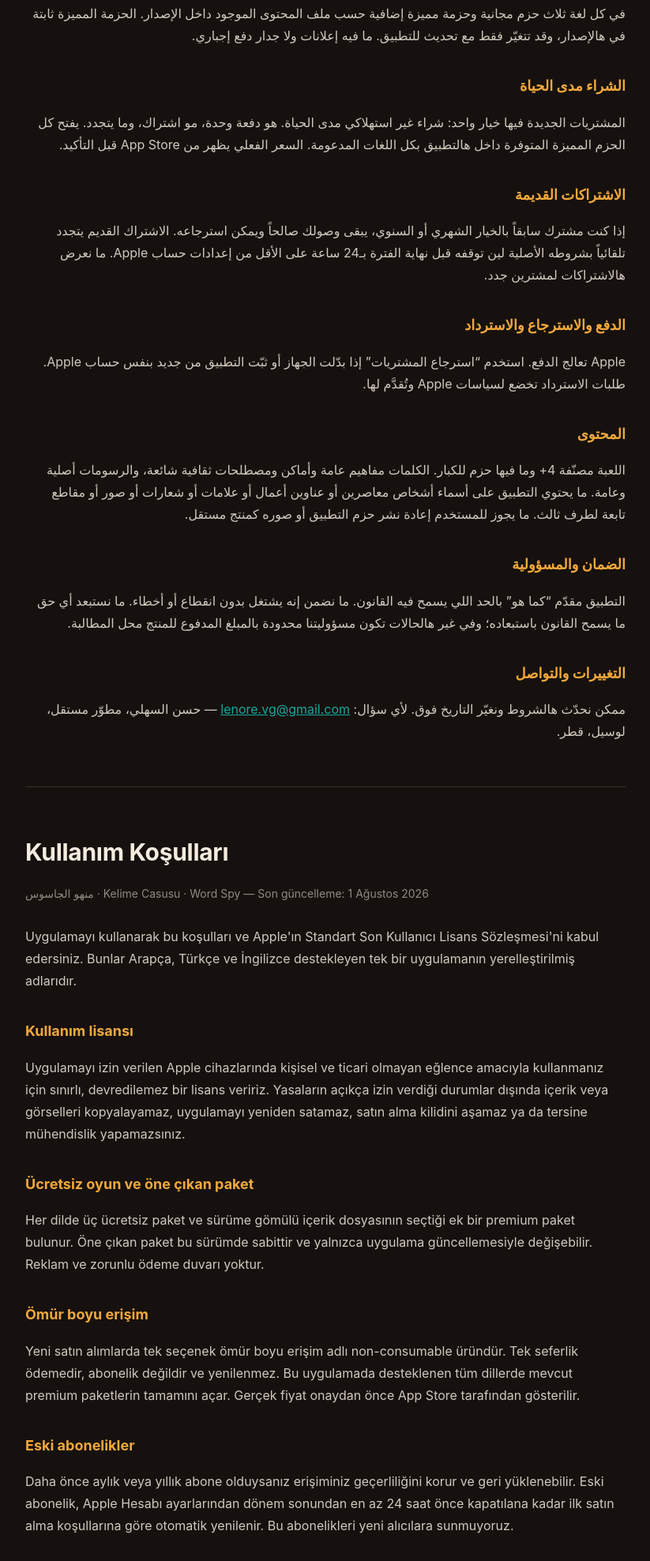
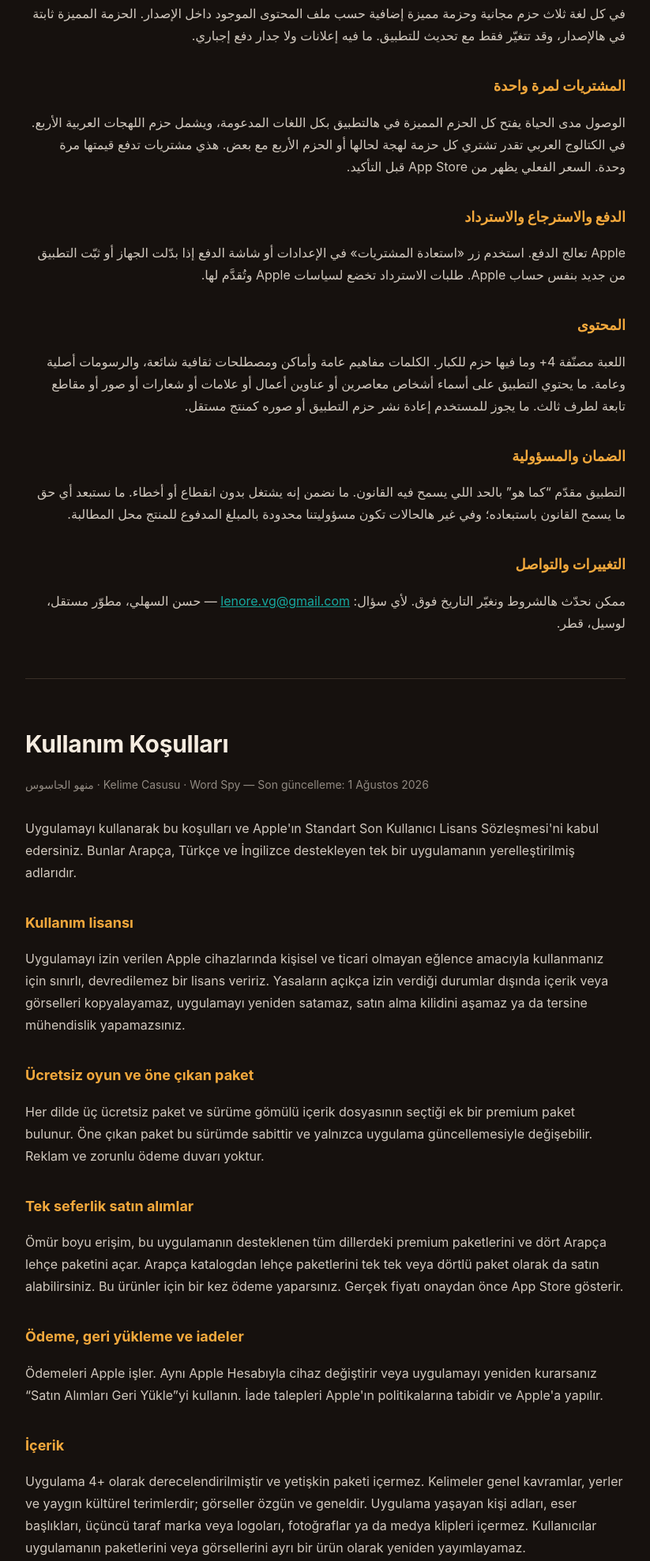
Before and after one commit to LenoreWoW/kelime-casusu-legal, a plain HTML site: page terms.html in a window 1280 px wide. Shown: the part 541-2518 px from the top of the page at 79% size, without its empty margins (228-1051 px from the left). Drawn offline with Linux system fonts and the light colour scheme.

Commit message:
Sync Jasoos one-time purchase and restore terms from 56391b8

```diff
--- a/terms.html
+++ b/terms.html
@@ -39,14 +39,11 @@
     <h2>اللعب المجاني والحزمة المميزة</h2>
     <p>في كل لغة ثلاث حزم مجانية وحزمة مميزة إضافية حسب ملف المحتوى الموجود داخل الإصدار. الحزمة المميزة ثابتة في هالإصدار، وقد تتغيّر فقط مع تحديث للتطبيق. ما فيه إعلانات ولا جدار دفع إجباري.</p>
 
-    <h2>الشراء مدى الحياة</h2>
-    <p>المشتريات الجديدة فيها خيار واحد: شراء غير استهلاكي مدى الحياة. هو دفعة وحدة، مو اشتراك، وما يتجدد. يفتح كل الحزم المميزة المتوفرة داخل هالتطبيق بكل اللغات المدعومة. السعر الفعلي يظهر من App Store قبل التأكيد.</p>
-
-    <h2>الاشتراكات القديمة</h2>
-    <p>إذا كنت مشترك سابقاً بالخيار الشهري أو السنوي، يبقى وصولك صالحاً ويمكن استرجاعه. الاشتراك القديم يتجدد تلقائياً بشروطه الأصلية لين توقفه قبل نهاية الفترة بـ24 ساعة على الأقل من إعدادات حساب Apple. ما نعرض هالاشتراكات لمشترين جدد.</p>
+    <h2>المشتريات لمرة واحدة</h2>
+    <p>الوصول مدى الحياة يفتح كل الحزم المميزة في هالتطبيق بكل اللغات المدعومة، ويشمل حزم اللهجات العربية الأربع. في الكتالوج العربي تقدر تشتري كل حزمة لهجة لحالها أو الحزم الأربع مع بعض. هذي مشتريات تدفع قيمتها مرة وحدة. السعر الفعلي يظهر من App Store قبل التأكيد.</p>
 
     <h2>الدفع والاسترجاع والاسترداد</h2>
-    <p>Apple تعالج الدفع. استخدم “استرجاع المشتريات” إذا بدّلت الجهاز أو ثبّت التطبيق من جديد بنفس حساب Apple. طلبات الاسترداد تخضع لسياسات Apple وتُقدَّم لها.</p>
+    <p>Apple تعالج الدفع. استخدم زر «استعادة المشتريات» في الإعدادات أو شاشة الدفع إذا بدّلت الجهاز أو ثبّت التطبيق من جديد بنفس حساب Apple. طلبات الاسترداد تخضع لسياسات Apple وتُقدَّم لها.</p>
 
     <h2>المحتوى</h2>
     <p>اللعبة مصنّفة 4+ وما فيها حزم للكبار. الكلمات مفاهيم عامة وأماكن ومصطلحات ثقافية شائعة، والرسومات أصلية وعامة. ما يحتوي التطبيق على أسماء أشخاص معاصرين أو عناوين أعمال أو علامات أو شعارات أو صور أو مقاطع تابعة لطرف ثالث. ما يجوز للمستخدم إعادة نشر حزم التطبيق أو صوره كمنتج مستقل.</p>
@@ -72,11 +69,8 @@
     <h2>Ücretsiz oyun ve öne çıkan paket</h2>
     <p>Her dilde üç ücretsiz paket ve sürüme gömülü içerik dosyasının seçtiği ek bir premium paket bulunur. Öne çıkan paket bu sürümde sabittir ve yalnızca uygulama güncellemesiyle değişebilir. Reklam ve zorunlu ödeme duvarı yoktur.</p>
 
-    <h2>Ömür boyu erişim</h2>
-    <p>Yeni satın alımlarda tek seçenek ömür boyu erişim adlı non-consumable üründür. Tek seferlik ödemedir, abonelik değildir ve yenilenmez. Bu uygulamada desteklenen tüm dillerde mevcut premium paketlerin tamamını açar. Gerçek fiyat onaydan önce App Store tarafından gösterilir.</p>
-
-    <h2>Eski abonelikler</h2>
-    <p>Daha önce aylık veya yıllık abone olduysanız erişiminiz geçerliliğini korur ve geri yüklenebilir. Eski abonelik, Apple Hesabı ayarlarından dönem sonundan en az 24 saat önce kapatılana kadar ilk satın alma koşullarına göre otomatik yenilenir. Bu abonelikleri yeni alıcılara sunmuyoruz.</p>
+    <h2>Tek seferlik satın alımlar</h2>
+    <p>Ömür boyu erişim, bu uygulamanın desteklenen tüm dillerdeki premium paketlerini ve dört Arapça lehçe paketini açar. Arapça katalogdan lehçe paketlerini tek tek veya dörtlü paket olarak da satın alabilirsiniz. Bu ürünler için bir kez ödeme yaparsınız. Gerçek fiyatı onaydan önce App Store gösterir.</p>
 
     <h2>Ödeme, geri yükleme ve iadeler</h2>
     <p>Ödemeleri Apple işler. Aynı Apple Hesabıyla cihaz değiştirir veya uygulamayı yeniden kurarsanız “Satın Alımları Geri Yükle”yi kullanın. İade talepleri Apple'ın politikalarına tabidir ve Apple'a yapılır.</p>
@@ -105,11 +99,8 @@
     <h2>Free play and featured pack</h2>
     <p>Each language has three free packs plus one additional premium pack selected by the content manifest bundled in the release. The featured pack is static in this version and may change only with an app update. There are no ads and no forced paywall.</p>
 
-    <h2>Lifetime Full Access</h2>
-    <p>The only option for new purchases is the Lifetime Full Access non-consumable. It is a one-time payment, not a subscription, and never renews. It unlocks all premium packs currently available in every supported language in this app. The App Store shows the actual price before confirmation.</p>
-
-    <h2>Legacy subscriptions</h2>
-    <p>If you previously bought a monthly or annual subscription, your access remains valid and restorable. A legacy subscription renews under its original terms unless cancelled in Apple Account settings at least 24 hours before the period ends. These subscriptions are not offered to new buyers.</p>
+    <h2>One-time purchases</h2>
+    <p>Lifetime Full Access unlocks all premium packs in every supported language in this app, including the four Arabic dialect packs. In the Arabic catalog, you can also buy individual dialect packs or all four as a bundle. You pay once for each purchase. The App Store shows the price before you confirm.</p>
 
     <h2>Payment, restore and refunds</h2>
     <p>Apple processes payments. Use Restore Purchases after reinstalling or moving to a device signed into the same Apple Account. Refund requests are governed by Apple's policies and must be submitted to Apple.</p>
```
